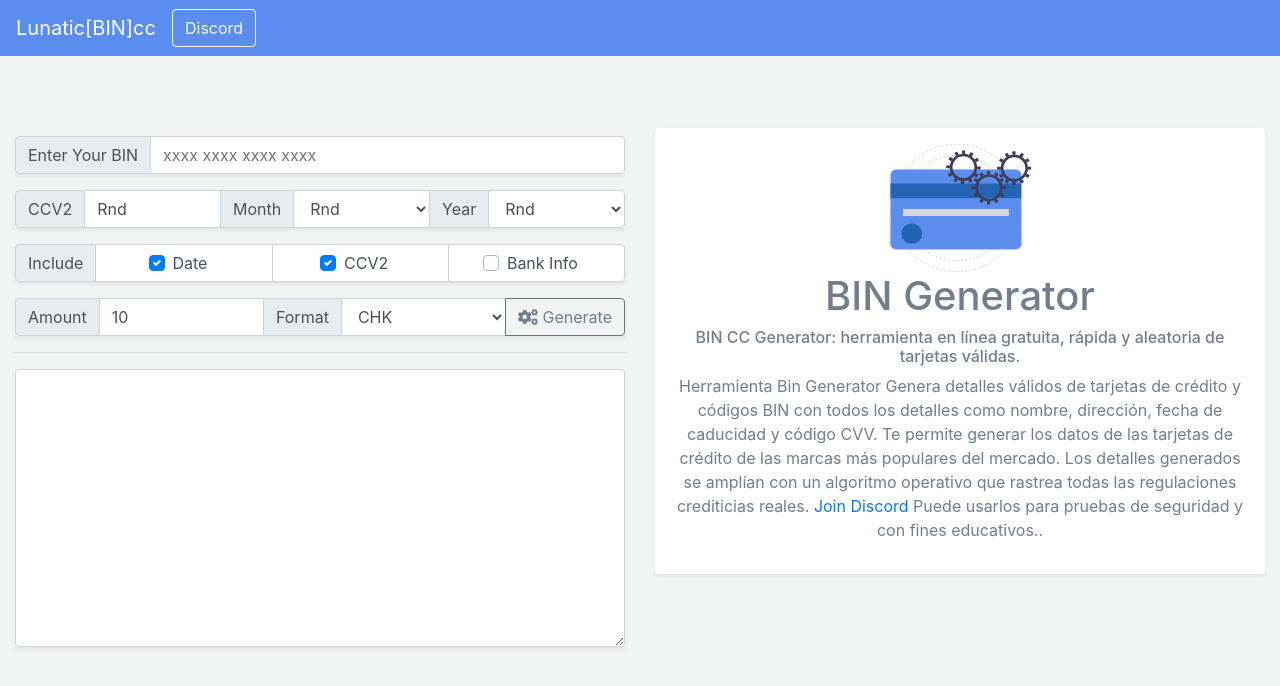
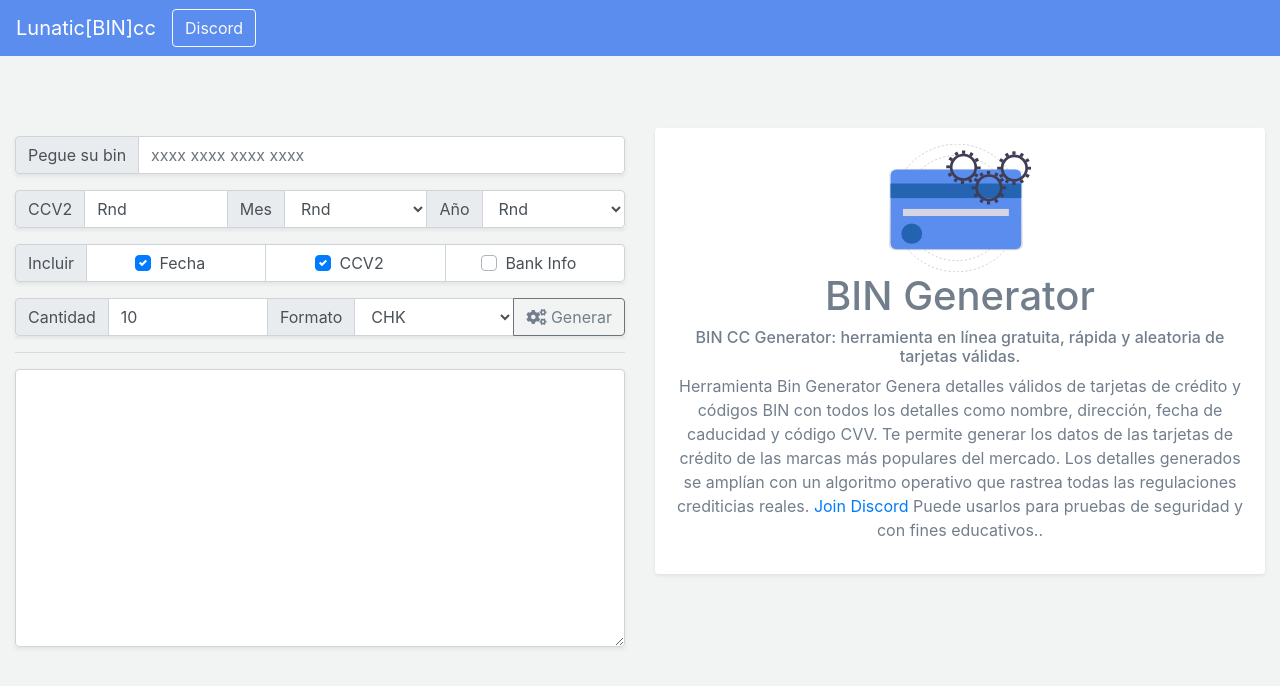
Before and after one commit to VxTC/Lunatic-BIN-cc, a plain HTML site: page index.html in a window 1280 px wide. Drawn offline with nearby package versions, Linux system fonts and the light colour scheme.

Commit message:
Update index.html

```diff
--- a/index.html
+++ b/index.html
@@ -12,29 +12,7 @@
     <link rel='dns-prefetch' href='http://google-analytics.com/' />
     <link rel='dns-prefetch' href='http://mc.yandex.ru/' />
     <meta http-equiv="X-UA-Compatible" content="IE=edge" />
-    <meta name="description" content="Herramienta BIN Generator, nueva versión actualizada al instante Genera números de tarjetas de crédito aleatorios válidos &amp; detalles como CCV.">
-    <meta name="theme-color" content="#5A8DEE">
-    <meta name="msapplication-navbutton-color" content="#5A8DEE">
-    <meta name="apple-mobile-web-app-status-bar-style" content="#5A8DEE">
     <link rel="shortcut icon" href="img/favicon.png">
-    <meta name="robots" content="index, follow">
-    <meta name="image" content="img/sourcebincc_bin_generator.png">
-    <meta itemprop="name" content="Lunatic [BIN] cc - La mejor herramienta online para generar cc validas.">
-    <meta itemprop="description" content="Herramienta BIN Generator, nueva versión actualizada al instante Genera números de tarjetas de crédito aleatorios válidos &amp; detalles como CCV.">
-    <meta itemprop="image" content="img/sourcebincc_bin_generator.png">
-    <meta name="twitter:card" content="Herramienta BIN Generator, nueva versión actualizada al instante Genera números de tarjetas de crédito aleatorios válidos &amp; detalles como CCV.">
-    <meta name="twitter:title" content="Lunatic [BIN] cc - La mejor herramienta online para generar cc validas.">
-    <meta name="twitter:description" content="Herramienta BIN Generator, nueva versión actualizada al instante Genera números de tarjetas de crédito aleatorios válidos &amp; detalles como CCV.">
-    <meta name="twitter:site" content="@Sourcebincc_net">
-    <meta name="twitter:creator" content="@Sourcebincc_net">
-    <meta name="twitter:image:src" content="img/sourcebincc_bin_generator.png">
-    <meta name="twitter:image:alt" content="Lunatic [BIN] cc - La mejor herramienta online para generar cc validas.">
-    <meta name="og:title" content="Lunatic [BIN] cc - La mejor herramienta online para generar cc validas.">
-    <meta name="og:description" content="Herramienta BIN Generator, nueva versión actualizada al instante Genera números de tarjetas de crédito aleatorios válidos &amp; detalles como CCV.">
-    <meta name="og:image" content="img/sourcebincc_bin_generator.png">
-    <meta name="og:type" content="website">
-    <meta name="og:site_name" content="LunaticBINcc">
-    <meta name="og:url" content="ccgen.html">
     <meta name="csrf-token" content="ayantvVwxcZfpNOyT4A1yuzWjrOaMxUBXrDV5gLQ">
     <link rel="stylesheet" href="https:///cdnjs.cloudflare.com/ajax/libs/twitter-bootstrap/4.4.1/css/bootstrap.min.css"
         integrity="sha256-L/W5Wfqfa0sdBNIKN9cG6QA5F2qx4qICmU2VgLruv9Y=" crossorigin="anonymous" />
@@ -78,7 +56,7 @@
 
                 <div class="input-group shadow-sm mb-3">
                     <div class="input-group-prepend">
-                        <span class="input-group-text">Enter Your BIN</span>
+                        <span class="input-group-text">Pegue su bin</span>
                     </div>
                     <input type="text" class="form-control" id="ccpN" name="ccp"  value="" placeholder="xxxx xxxx xxxx xxxx" maxlength="19">
                 </div>
@@ -89,7 +67,7 @@
                     </div>
                     <input type="text" class="form-control" id="eccv" maxlength="4" value="Rnd" placeholder="Rnd">
                     <div class="input-group-prepend input-group-append">
-                        <span class="input-group-text">Month</span>
+                        <span class="input-group-text">Mes</span>
                     </div>
                     <select name="emeses" class="form-control">
                         <option value="rnd">Rnd</option>
@@ -107,7 +85,7 @@
                         <option value="12">12</option>
                     </select>
                     <div class="input-group-prepend input-group-append">
-                        <span class="input-group-text">Year</span>
+                        <span class="input-group-text">Año</span>
                     </div>
                     <select name="eyear" class="form-control">
                         <option value="rnd">Rnd</option>
@@ -127,11 +105,11 @@
 
                 <div class="input-group shadow-sm mb-3">
                     <div class="input-group-prepend">
-                        <span class="input-group-text">Include</span>
+                        <span class="input-group-text">Incluir</span>
                     </div>
                     <div class="form-control custom-control custom-checkbox">
                         <input type="checkbox" class="custom-control-input" id="ccexpdat" name="ccexpdat" checked>
-                        <label class="custom-control-label" for="ccexpdat">Date</label>
+                        <label class="custom-control-label" for="ccexpdat">Fecha</label>
                     </div>
                     <div class="form-control custom-control custom-checkbox">
                         <input type="checkbox" class="custom-control-input" id="ccvi" name="ccvi" checked>
@@ -145,11 +123,11 @@
 
                 <div class="input-group shadow-sm mb-3">
                     <div class="input-group-prepend">
-                        <span class="input-group-text">Amount</span>
+                        <span class="input-group-text">Cantidad</span>
                     </div>
                     <input type="number" class="form-control" name="ccghm" maxlength="4" value="10" value="10"  placeholder="Enter Amount">
                     <div class="input-group-append input-group-prepend">
-                        <span class="input-group-text">Format</span>
+                        <span class="input-group-text">Formato</span>
                     </div>
                     <select class="form-control" name="ccoudatfmt">
                         <option value="CHECKER">CHK</option>
@@ -159,7 +137,7 @@
                     </select>
                     <div class="input-group-append">
                         <a  name="gerar" id="gerar" class="btn btn-outline-secondary">
-                            <i class="fa fa-cogs"></i> Generate
+                            <i class="fa fa-cogs"></i> Generar
                         </a>
                     </div>
                 </div>
```
